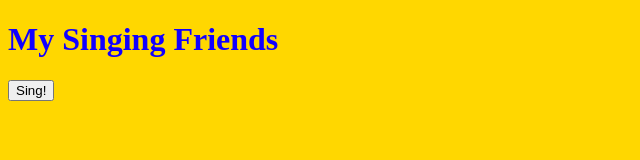
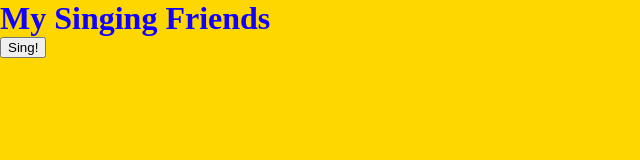
Before and after one commit to AUnderwood9/99LinesOfCode, a website: page index.html in a window 1280 px wide. Shown: the whole page, without its empty margins (0-640 px from the left). Drawn offline with Linux system fonts and the light colour scheme.

Commit message:
Removed comments and added some styling

```diff
--- a/resources/styles/style.scss
+++ b/resources/styles/style.scss
@@ -1,6 +1,10 @@
 @import "utilities/utilities";
 @import "utilities/utilities_basic_decoration";
 @import "utilities/utilities_text_utilities";
+
+*{
+    margin: 0 auto;
+}
 
 body{
     @include background_color(gold);
```
Also changed, not shown: index.js (+0 -18 lines), resources/styles/style.css, 2 other files.
